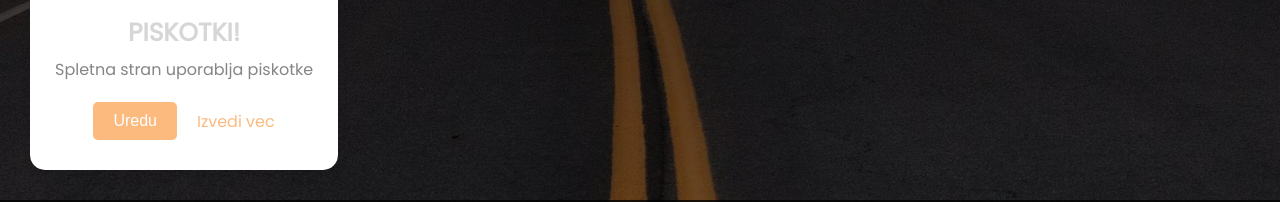
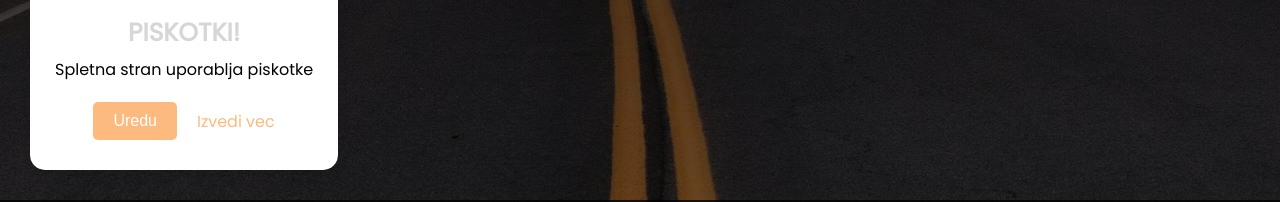
Before and after one commit to KOTNK-1/spletna-stran, a plain HTML site: page index.html in a window 1280 px wide. Shown: the part 600-802 px from the top of the page. Drawn offline with Linux system fonts and the light colour scheme; grey boxes are pictures that could not be loaded.

Commit message:
Update style.css

```diff
--- a/style.css
+++ b/style.css
@@ -353,7 +353,7 @@ footer .end{
   margin-top: 10px;
 }
 .content p{
-  color: #858585;
+  color: #000;
   margin: 5px 0 20px 0;
 }
 .content .buttons{
```
